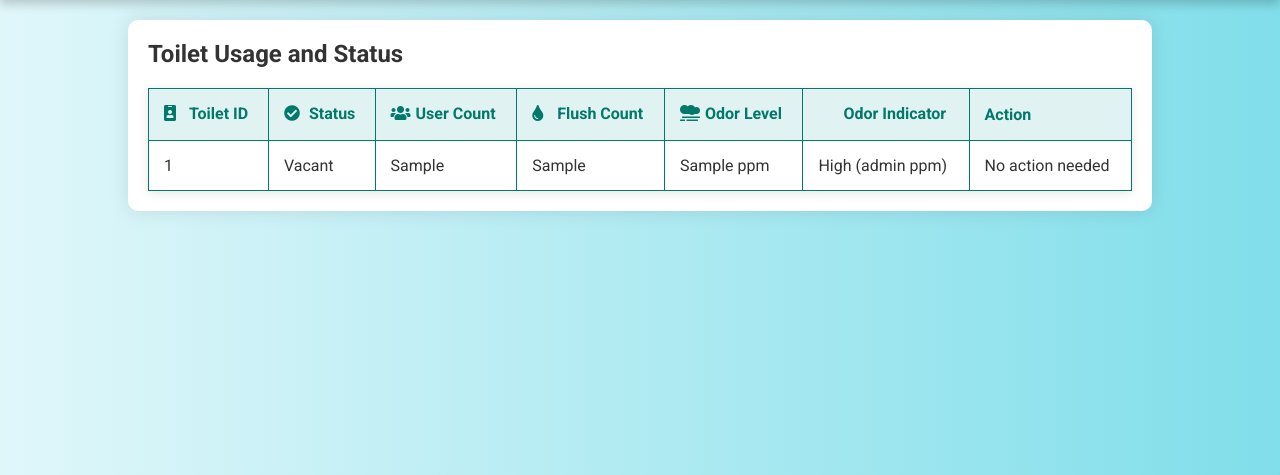
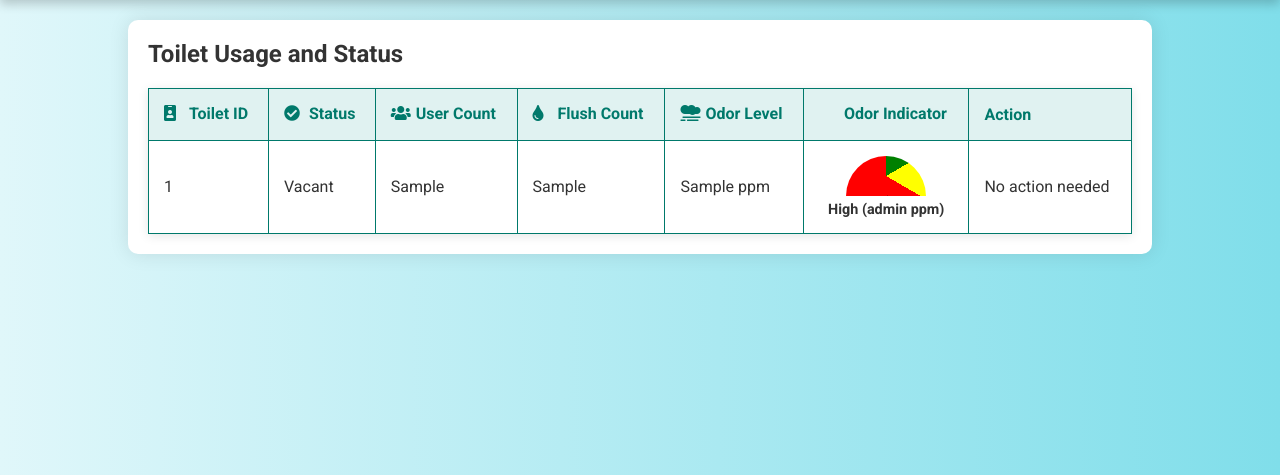
Before and after one commit to ShankarammalSabitha/samplepro, a Flask app: page /staff in a window 1280 px wide. Shown: the part 150-625 px from the top of the page. Run offline with Flask 3, Linux system fonts and the light colour scheme; a database or web service that is not in the repository returns one stand-in record (values such as "Sample title"); data that the repository does not hold is empty.

Commit message:
Update style.css

```diff
--- a/static/style.css
+++ b/static/style.css
@@ -98,20 +98,6 @@ footer p {
       font-size: 2em;
   }
 }
-.odor-arrow {
-  font-size: 1.5em;
-  font-weight: bold;
-}
-
-.red-arrow {
-  color: red;
-  animation: pulse-red 1s infinite;
-}
-
-.green-arrow {
-  color: green;
-  animation: pulse-green 1s infinite;
-}
 
 @keyframes pulse-red {
   0% { transform: translateX(0); }
@@ -124,3 +110,48 @@ footer p {
   50% { transform: translateX(5px); }
   100% { transform: translateX(0); }
 }
+.gauge-container {
+  display: flex;
+  flex-direction: column;
+  align-items: center;
+}
+
+.gauge {
+  width: 80px;
+  height: 40px;
+  background: conic-gradient(
+    green 0deg 60deg,
+    yellow 60deg 120deg,
+    red 120deg 180deg
+  );
+  border-radius: 100px 100px 0 0;
+  position: relative;
+  overflow: hidden;
+}
+
+.needle {
+  width: 2px;
+  height: 45px;
+  background: black;
+  position: absolute;
+  bottom: 0;
+  left: 50%;
+  transform-origin: bottom center;
+}
+
+/* Needle rotation based on level */
+.needle.low {
+  transform: rotate(30deg);
+}
+.needle.normal {
+  transform: rotate(90deg);
+}
+.needle.high {
+  transform: rotate(150deg);
+}
+
+.gauge-label {
+  font-size: 0.9em;
+  margin-top: 5px;
+  font-weight: bold;
+}
```
